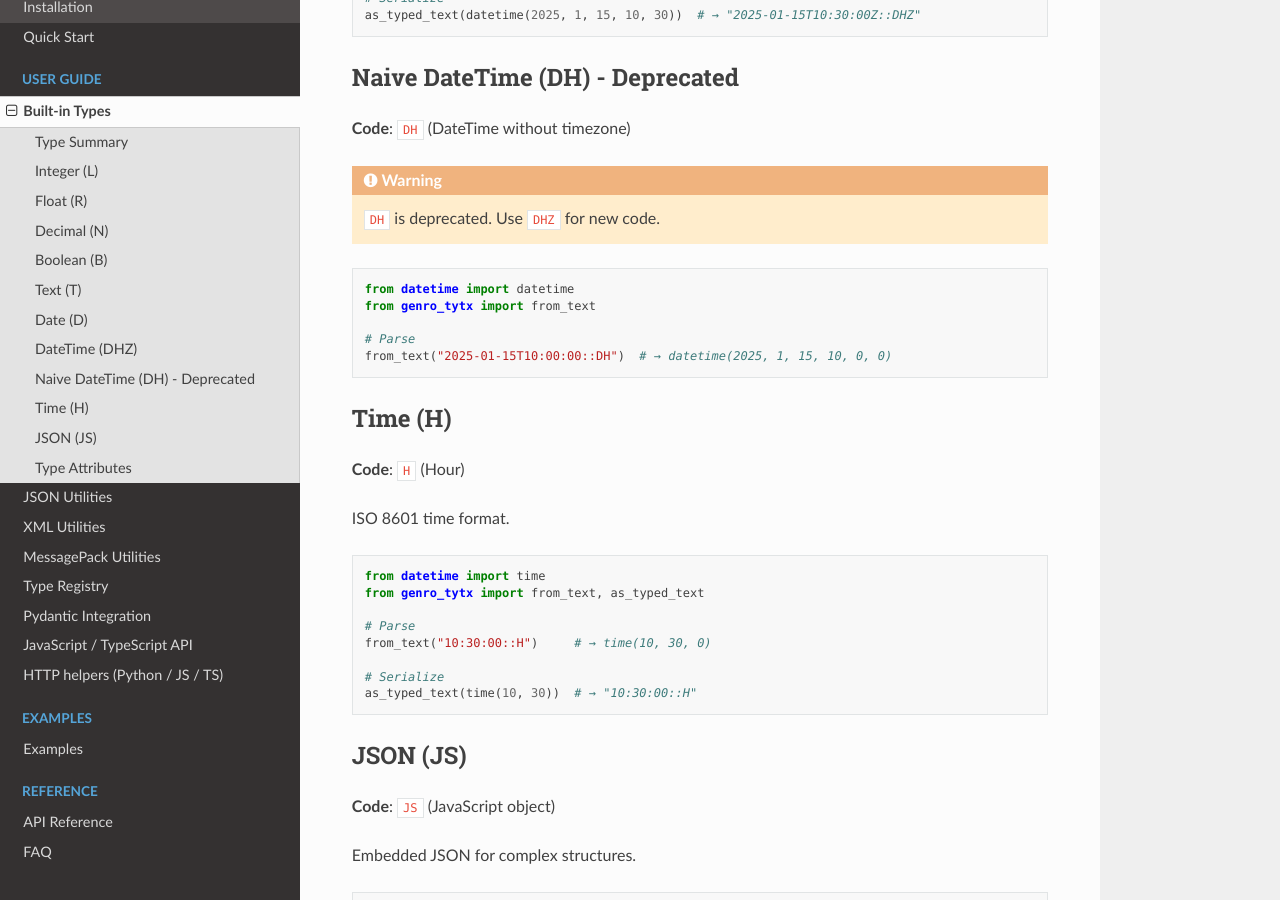
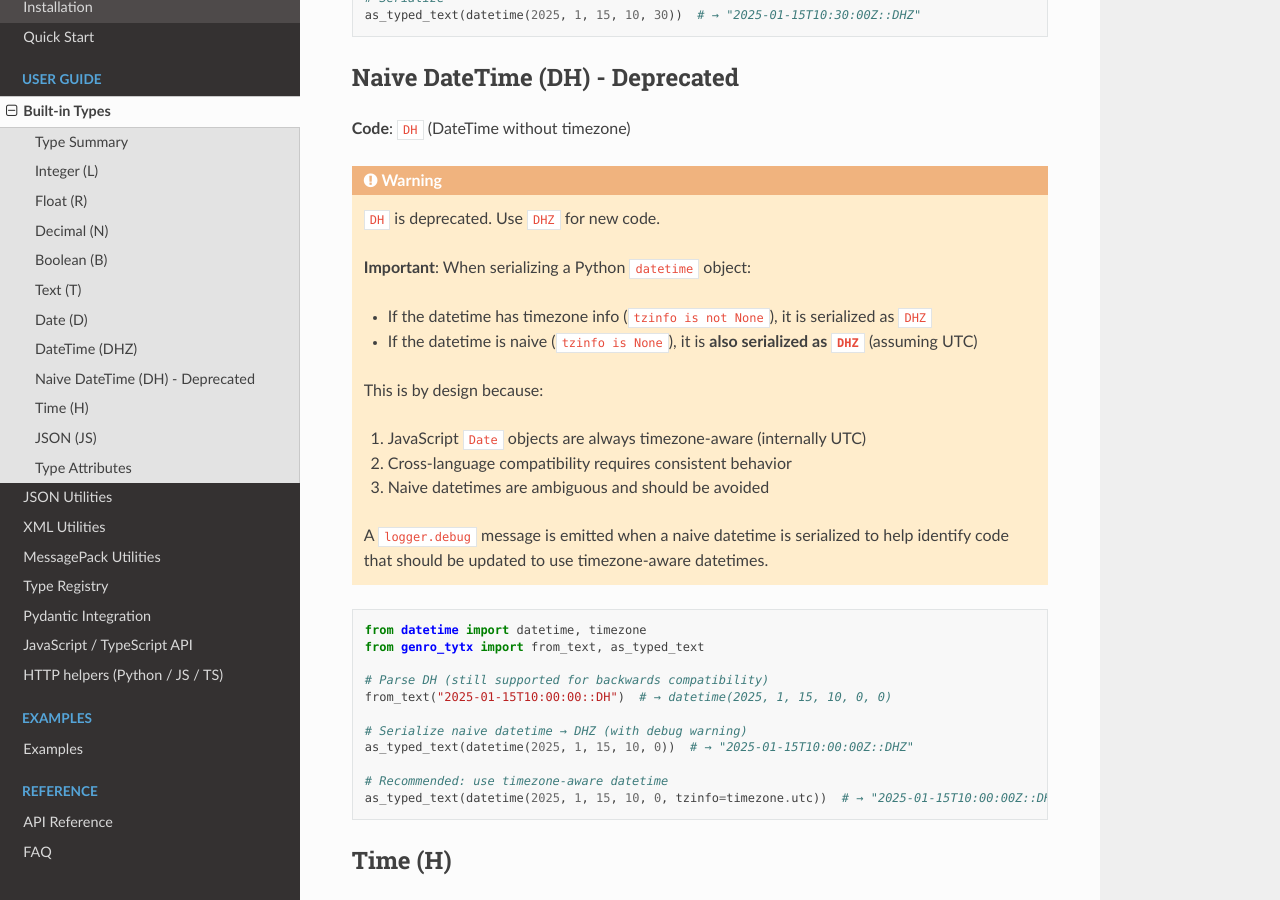
Before and after one commit to genropy/genro-tytx, a Sphinx documentation site: the page built from docs/guide/types.md, in a window 1280 px wide and 900 px high, scrolled down 2990 px. Built offline with Sphinx 7.4.7 and the Read the Docs theme 3.1.0, drawn with Linux system fonts in a browser that asks for light colours.

Commit message:
docs: clarify naive datetime serialization as DHZ (by design)
Closes #20

This commit documents and tests the intentional behavior where naive
datetime objects are serialized as DHZ (not DH):

**Why naive datetime → DHZ?**

1. JavaScript `Date` objects are always timezone-aware internally
   (they store UTC). There is no concept of "naive datetime" in JS.

2. TYTX must work consistently between Python and JavaScript. Since
   JS can't represent naive datetimes, we always serialize to DHZ.

3. DH code exists for backwards compatibility (parsing) but is not
   used for serialization.

**Changes:**

- Add logger.debug warning in DateTimeType.serialize() when a naive
  datetime is serialized, helping developers identify code that
  should use timezone-aware datetimes

- Update docs/guide/types.md with clear explanation of the behavior

- Add tests verifying:
  - Naive datetime serializes as DHZ
  - Debug warning is emitted for naive datetime
  - No warning for aware datetime

**Recommendation:** Use timezone-aware datetimes:

    from datetime import datetime, timezone
    dt = datetime(2025, 12, 3, 9, 42, 7, tzinfo=timezone.utc)

````diff
--- a/docs/guide/types.md
+++ b/docs/guide/types.md
@@ -138,14 +138,31 @@ as_typed_text(datetime(2025, 1, 15, 10, 30))  # → "2025-01-15T10:30:00Z::DHZ"
 
 ```{warning}
 `DH` is deprecated. Use `DHZ` for new code.
+
+**Important**: When serializing a Python `datetime` object:
+- If the datetime has timezone info (`tzinfo is not None`), it is serialized as `DHZ`
+- If the datetime is naive (`tzinfo is None`), it is **also serialized as `DHZ`** (assuming UTC)
+
+This is by design because:
+1. JavaScript `Date` objects are always timezone-aware (internally UTC)
+2. Cross-language compatibility requires consistent behavior
+3. Naive datetimes are ambiguous and should be avoided
+
+A `logger.debug` message is emitted when a naive datetime is serialized to help identify code that should be updated to use timezone-aware datetimes.
 ```
 
 ```python
-from datetime import datetime
-from genro_tytx import from_text
+from datetime import datetime, timezone
+from genro_tytx import from_text, as_typed_text
 
-# Parse
+# Parse DH (still supported for backwards compatibility)
 from_text("2025-01-15T10:00:00::DH")  # → datetime(2025, 1, 15, 10, 0, 0)
+
+# Serialize naive datetime → DHZ (with debug warning)
+as_typed_text(datetime(2025, 1, 15, 10, 0))  # → "2025-01-15T10:00:00Z::DHZ"
+
+# Recommended: use timezone-aware datetime
+as_typed_text(datetime(2025, 1, 15, 10, 0, tzinfo=timezone.utc))  # → "2025-01-15T10:00:00Z::DHZ"
 ```
 
 ## Time (H)
````
Also changed, not shown: 2 other files.
